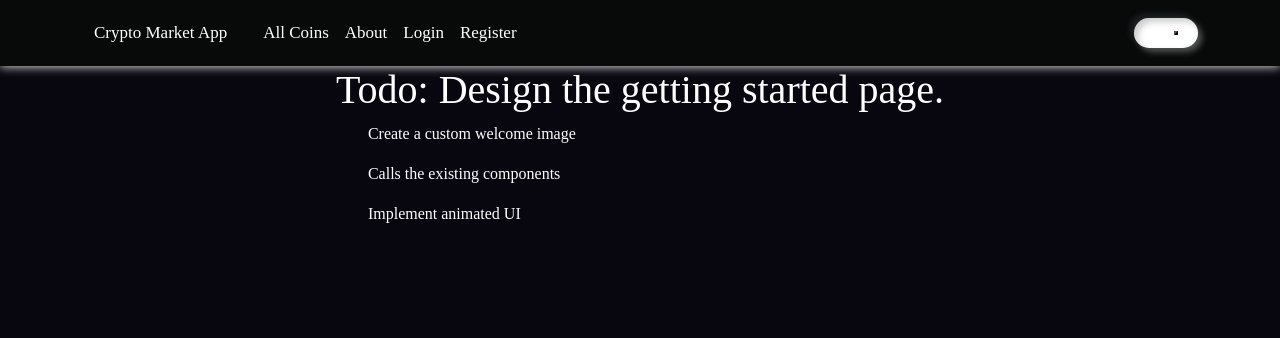
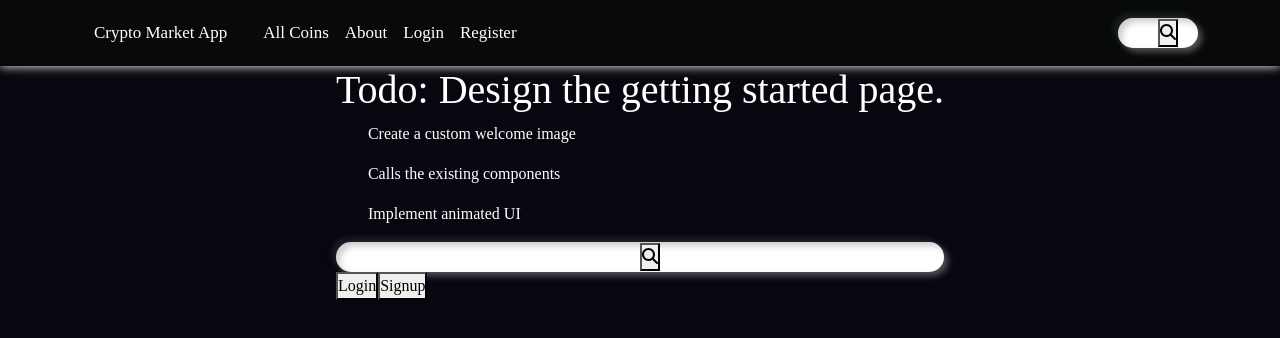
Before and after one commit to achoi28/Web422, a Next.js app: page / in a window 1280 px wide. Shown: the top 338 px of the page. Built offline with nearby package versions, Linux system fonts and the light colour scheme; no server answers.

Commit message:
Added components to the gettingStarted page

```diff
--- a/src/Components/GettingStarted.js
+++ b/src/Components/GettingStarted.js
@@ -1,10 +1,18 @@
+import Search from "./search";
+import { useRouter } from "next/router";
+
 export default function GettingStarted() {
+    const router = useRouter();
     return (
       <div>
         <h1>Todo: Design the getting started page.</h1>
         <ul> Create a custom welcome image</ul>
         <ul> Calls the existing components </ul>
         <ul> Implement animated UI</ul>
+        <Search />
+
+        <button onClick={() => router.push("/login")}>Login</button>
+        <button onClick={() => router.push("/signup")}>Signup</button>
       </div>
     );
 
--- a/src/Components/search.js
+++ b/src/Components/search.js
@@ -2,6 +2,10 @@
 import { useState } from 'react';
 import { useRouter } from 'next/router';
 import axios from 'axios';
+import { FontAwesomeIcon } from '@fortawesome/react-fontawesome';
+import { faSearch } from '@fortawesome/free-solid-svg-icons';
+
+
 
 const Search = () => {
   const [query, setQuery] = useState('');
@@ -43,7 +47,7 @@ const Search = () => {
           onChange={(e) => setQuery(e.target.value)}
         />
         <button className='search-btn' type="submit">
-          <i className='fas fa-search'></i>
+        <FontAwesomeIcon icon={faSearch} />
         </button>
 
       </form>
--- a/src/pages/favourites.js
+++ b/src/pages/favourites.js
@@ -3,6 +3,7 @@ import { useAuth } from '../useAuth';
 import { getFavorites } from '../pages/api/favourite';
 import axios from 'axios';
 import Loading from '../Components/loading'; // Corrected import
+import Custom500 from '@/Components/Custom500';
 
 const Favourites = () => {
   const { user } = useAuth();
@@ -40,7 +41,7 @@ const Favourites = () => {
           setIsLoading(false);
         } catch (error) {
           console.error('Error fetching crypto details:', error);
-          setError('Error fetching cryptocurrency data');
+          setError(<Custom500/>);
           setIsLoading(false);
         }
       } else {
```
